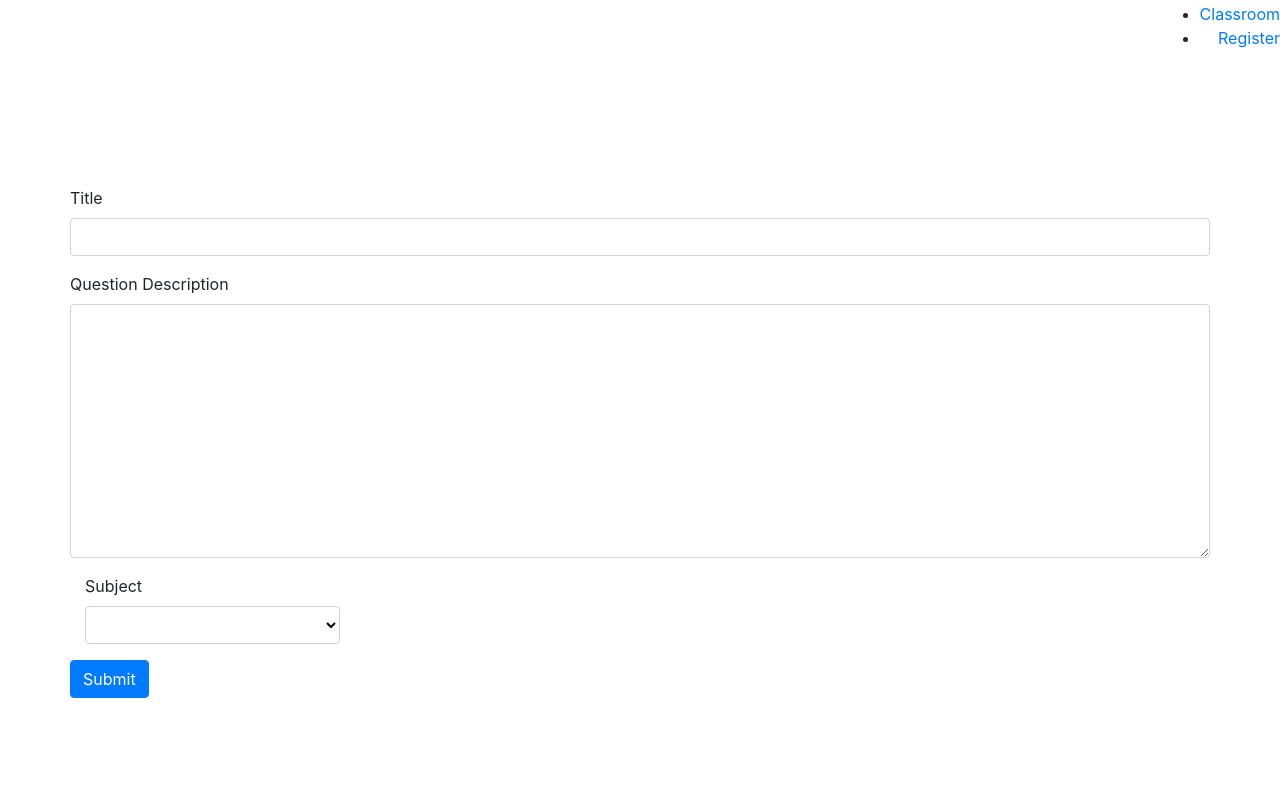
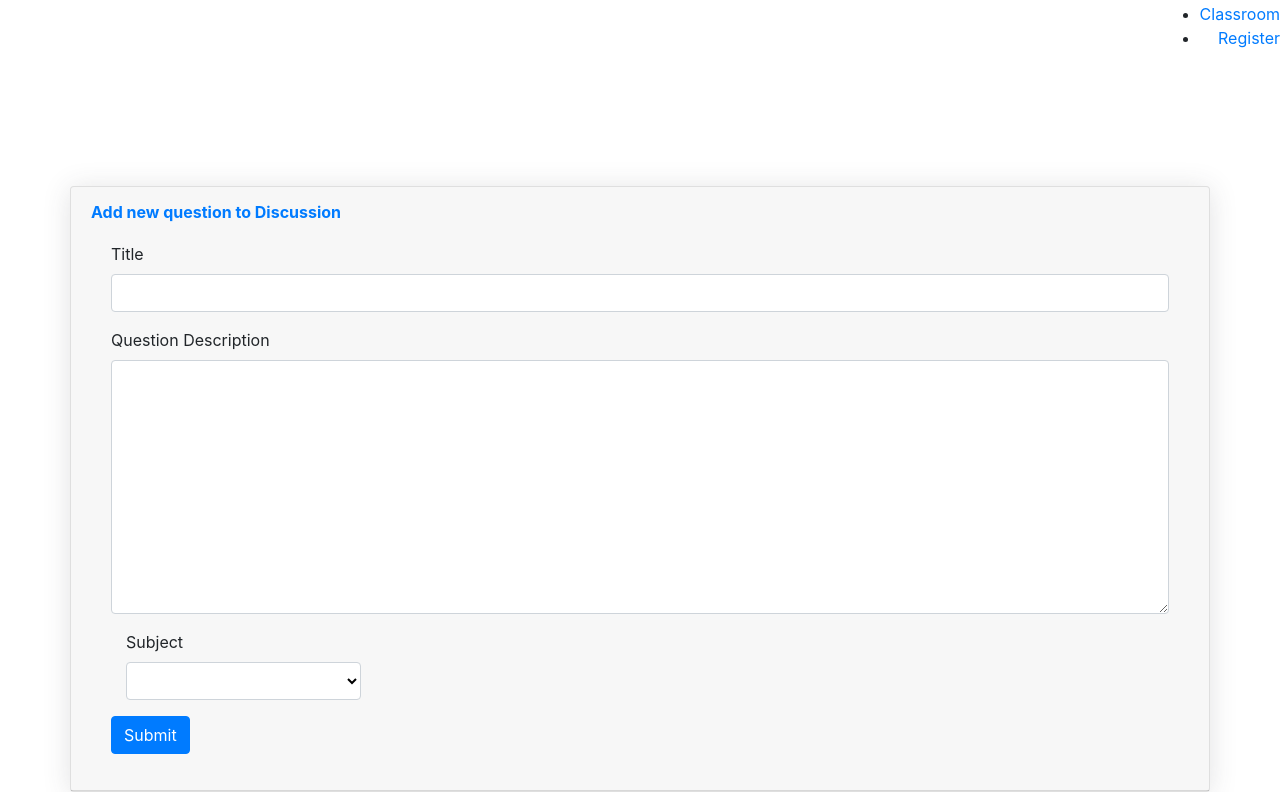
Before and after one commit to geekyarthurs/iskul, a Django app: template discussions/templates/discussions/add_question.html in a window 1280 px wide. Shown: the part 266-1058 px from the top of the page. Before the commit the page ends 964 px from the top, so only its background shows below. Run offline with Django 3.2, Linux system fonts and the light colour scheme; the template is opened without the code that fills it, so the values that code supplies are empty; some libraries are stand-ins or nearby versions.

Commit message:
add question enhanced

```diff
--- a/assignment/templates/assignment/base.html
+++ b/assignment/templates/assignment/base.html
@@ -34,7 +34,7 @@
 			<!-- Top Bar -->
 
 			<!-- Header Content -->
-			<div class="header_container">
+				<div class="header_container">
 				<div class="container">
 					<div class="row">
 						<div class="col">
--- a/discussions/templates/discussions/add_question.html
+++ b/discussions/templates/discussions/add_question.html
@@ -2,6 +2,14 @@
 {% block body_block %}
 <br><br><br><br><br>
 <div class="container">
+<div class="row">
+  <div class="col-md-12">
+    <div class="card shadow">
+      <div class="card-header py-3">
+        <h6 class="m-0 font-weight-bold text-primary">
+            Add new question to Discussion
+          </h6>
+          <div class="card-body">
             <form method="POST">
               {% csrf_token %}
               <div class="form-group">
@@ -38,6 +46,17 @@
 
               <input type="submit" value="Submit" class="btn btn-primary" />
             </form>
+
           </div>
+      </div>
+    </div>
+  </div>
+</div>
+</div>
+<script src="https://cdn.ckeditor.com/4.14.1/standard/ckeditor.js"></script>
+
+<script>
+    CKEDITOR.replace( 'content' );
+</script>
 
 {% endblock body_block %}
```
Also changed, not shown: discussions/templates/discussions/index.html (+0 -15 lines). Lines whose indentation alone changed are shown as unchanged.
